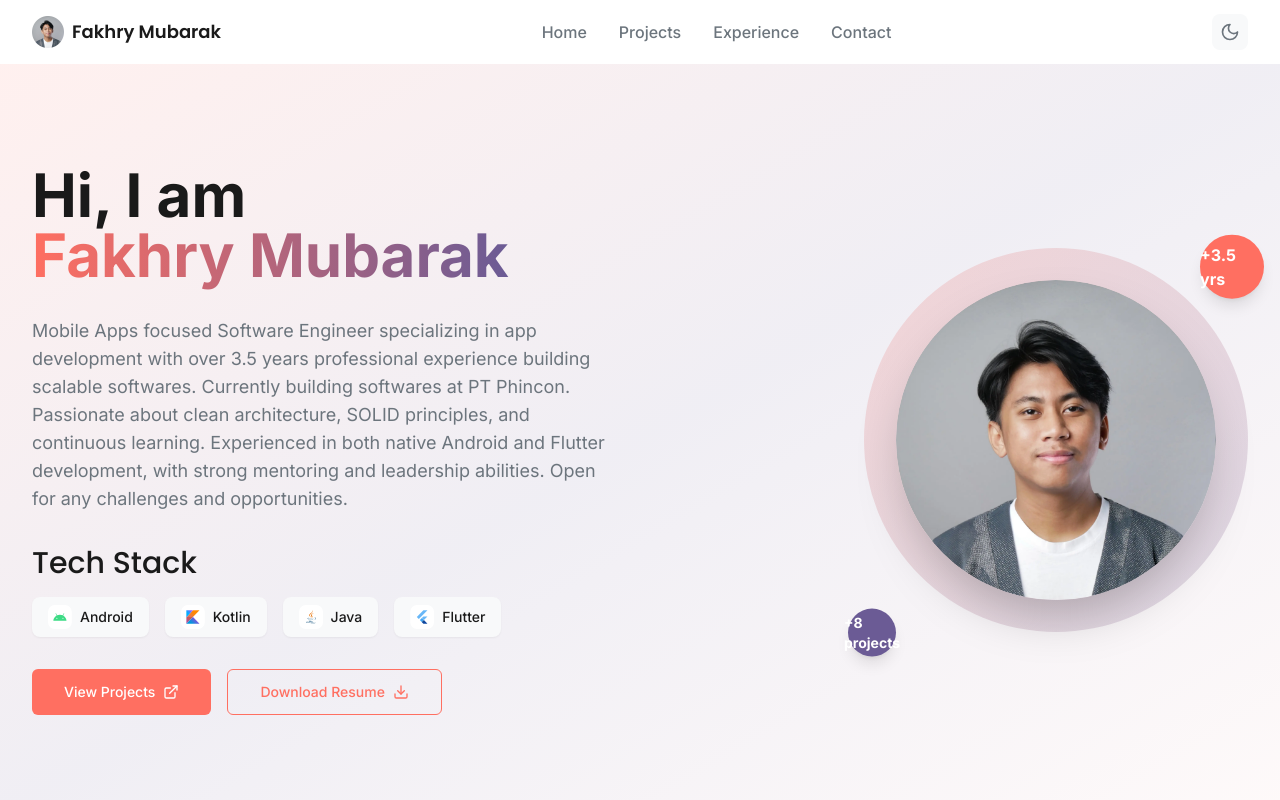
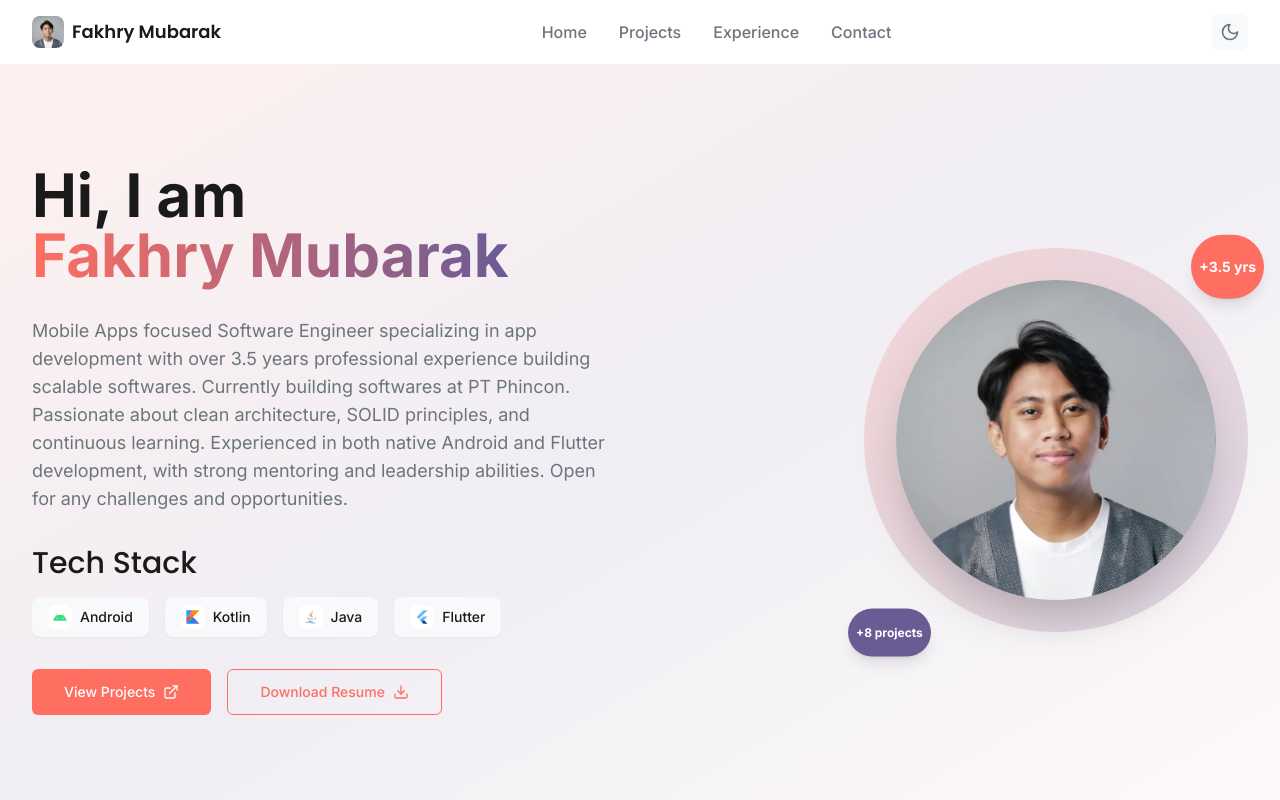
Before and after one commit to fakhrymubarak/fakhrymubarak.github.io, a React (Vite) app: page / in a window 1280 px wide. Shown: the top 800 px of the page. Built offline with nearby package versions, Linux system fonts and the light colour scheme.

Commit message:
fix: floating elements and reduce profile picture size

```diff
--- a/src/components/sections/IntroSection.tsx
+++ b/src/components/sections/IntroSection.tsx
@@ -52,16 +52,16 @@ const IntroSection: React.FC = () => {
               <motion.div
                 animate={{ y: [-10, 10, -10] }}
                 transition={{ duration: 3, repeat: Infinity }}
-                className="absolute -top-4 -right-4 w-16 h-16 bg-primary-coral rounded-full flex items-center justify-center shadow-lg"
+                className="absolute -top-4 -right-4 min-w-[4rem] h-16 bg-primary-coral rounded-full flex items-center justify-center shadow-lg px-2"
               >
-                <span className="text-white font-bold">+3.5 yrs</span>
+                <span className="text-white font-bold text-xs sm:text-sm whitespace-nowrap">+3.5 yrs</span>
               </motion.div>
               <motion.div
                 animate={{ y: [10, -10, 10] }}
                 transition={{ duration: 3, repeat: Infinity, delay: 1 }}
-                className="absolute -bottom-4 -left-4 w-12 h-12 bg-primary-lavender rounded-full flex items-center justify-center shadow-lg"
+                className="absolute -bottom-4 -left-4 min-w-[3.5rem] h-12 bg-primary-lavender rounded-full flex items-center justify-center shadow-lg px-2"
               >
-                <span className="text-white font-bold text-sm">+8 projects</span>
+                <span className="text-white font-bold text-xs whitespace-nowrap">+8 projects</span>
               </motion.div>
             </div>
           </motion.div>
```
Also changed, not shown: src/assets/images/avatars/img_avatar.webp, src/assets/images/avatars/img_avatar_footer.webp.
